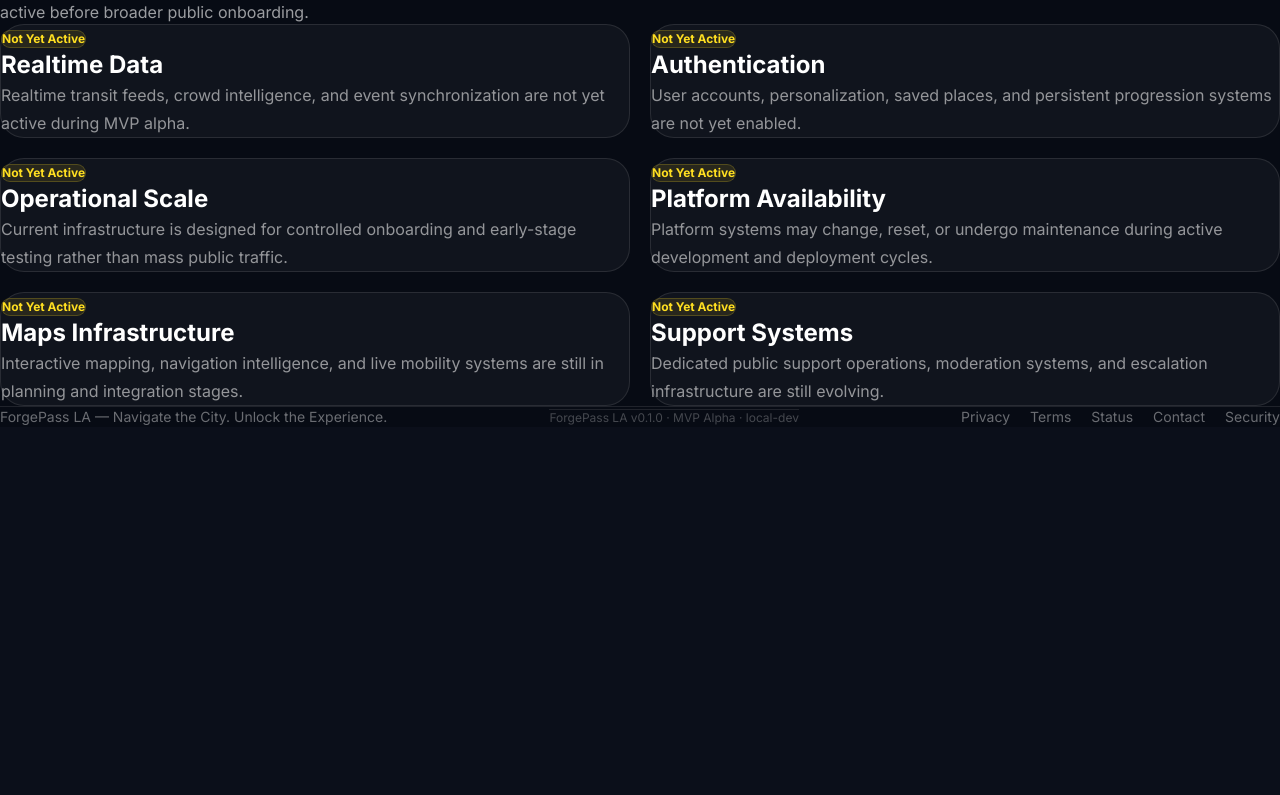
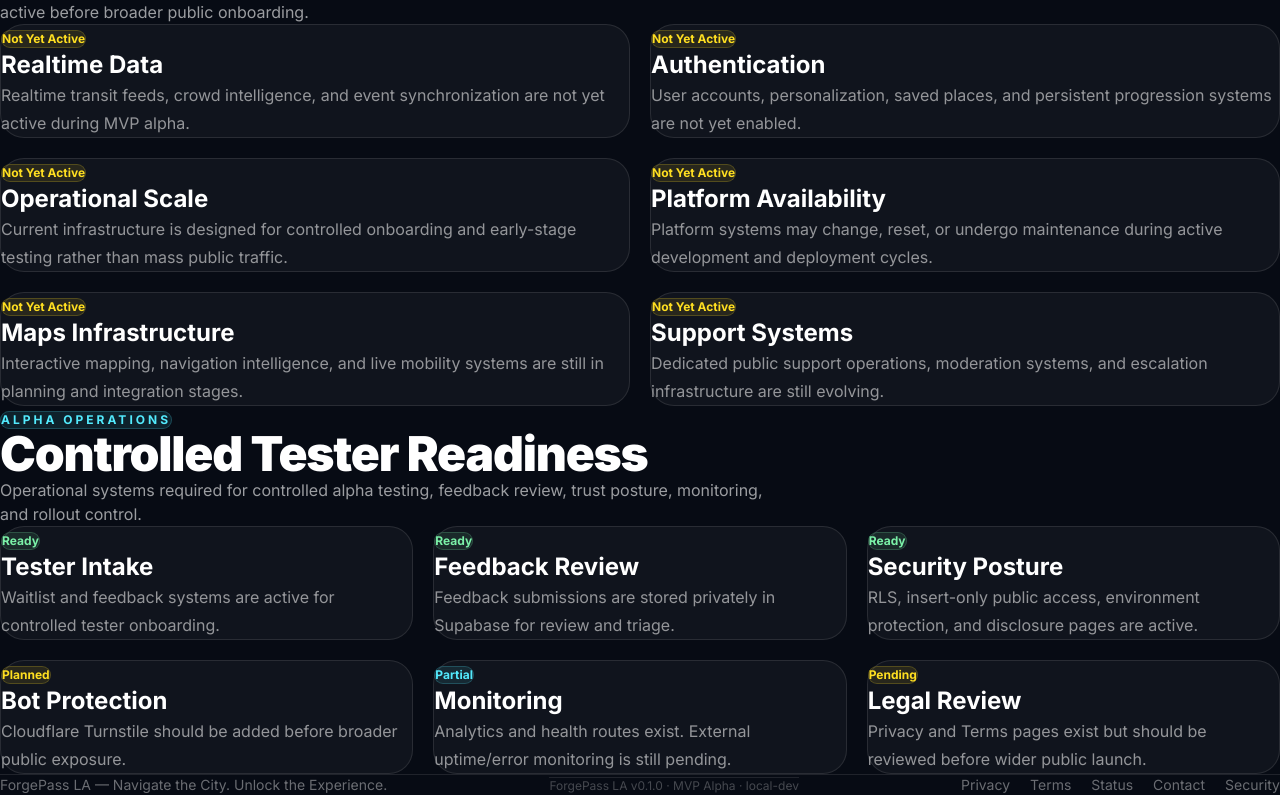
Before and after one commit to Oatskillua/forgepass-la, a React (Vite) app: page /status in a window 1280 px wide. Shown: the part 2637-3432 px from the top of the page. Before the commit the page ends 3064 px from the top, so only its background shows below. Built offline with nearby package versions, Linux system fonts and the light colour scheme.

Commit message:
Add alpha operations readiness section

```diff
--- /dev/null
+++ b/src/components/status/AlphaOperationsSection.jsx
@@ -0,0 +1,44 @@
+import HomeSectionHeader from '../home/HomeSectionHeader'
+import HomeGrid from '../home/HomeGrid'
+import HomeCard from '../home/HomeCard'
+import Badge from '../Badge'
+
+import { alphaOperations } from '../../data/alphaOperations'
+
+const statusTones = {
+  Ready: 'green',
+  Planned: 'yellow',
+  Partial: 'cyan',
+  Pending: 'yellow',
+}
+
+export default function AlphaOperationsSection() {
+  return (
+    <section className="mt-20">
+      <HomeSectionHeader
+        eyebrow="Alpha Operations"
+        title="Controlled Tester Readiness"
+        subtitle="Operational systems required for controlled alpha testing, feedback review, trust posture, monitoring, and rollout control."
+        align="left"
+      />
+
+      <HomeGrid columns="three">
+        {alphaOperations.map((item) => (
+          <HomeCard key={item.title} className="h-full">
+            <Badge tone={statusTones[item.status] || 'white'} className="mb-5">
+              {item.status}
+            </Badge>
+
+            <h3 className="text-2xl font-bold">
+              {item.title}
+            </h3>
+
+            <p className="mt-4 leading-7 text-white/55">
+              {item.detail}
+            </p>
+          </HomeCard>
+        ))}
+      </HomeGrid>
+    </section>
+  )
+}
--- /dev/null
+++ b/src/data/alphaOperations.js
@@ -0,0 +1,38 @@
+export const alphaOperations = [
+  {
+    title: 'Tester Intake',
+    status: 'Ready',
+    detail:
+      'Waitlist and feedback systems are active for controlled tester onboarding.',
+  },
+  {
+    title: 'Feedback Review',
+    status: 'Ready',
+    detail:
+      'Feedback submissions are stored privately in Supabase for review and triage.',
+  },
+  {
+    title: 'Security Posture',
+    status: 'Ready',
+    detail:
+      'RLS, insert-only public access, environment protection, and disclosure pages are active.',
+  },
+  {
+    title: 'Bot Protection',
+    status: 'Planned',
+    detail:
+      'Cloudflare Turnstile should be added before broader public exposure.',
+  },
+  {
+    title: 'Monitoring',
+    status: 'Partial',
+    detail:
+      'Analytics and health routes exist. External uptime/error monitoring is still pending.',
+  },
+  {
+    title: 'Legal Review',
+    status: 'Pending',
+    detail:
+      'Privacy and Terms pages exist but should be reviewed before wider public launch.',
+  },
+]
--- a/src/pages/Status.jsx
+++ b/src/pages/Status.jsx
@@ -8,6 +8,7 @@
 import DeploymentStatusSection from '../components/status/DeploymentStatusSection'
 import ReleaseChecklistSection from '../components/status/ReleaseChecklistSection'
 import KnownLimitationsSection from '../components/status/KnownLimitationsSection'
+import AlphaOperationsSection from '../components/status/AlphaOperationsSection'
 
 export default function Status() {
   return (
@@ -46,6 +47,7 @@
       <DeploymentStatusSection />
      <ReleaseChecklistSection />
     <KnownLimitationsSection />
+   <AlphaOperationsSection />
      </PageShell>
   )
 }
```
